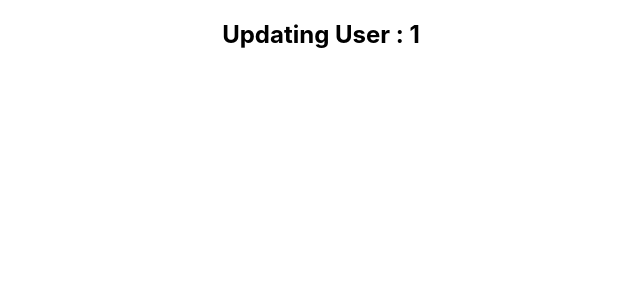
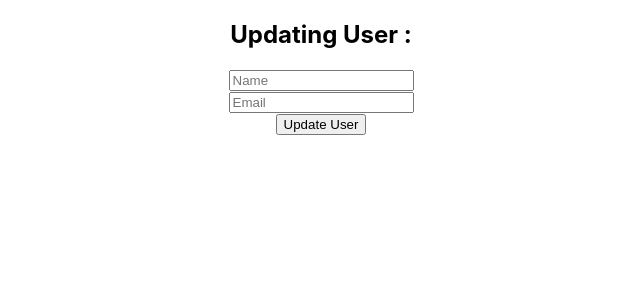
Before and after one commit to rahathossain3/react-node-mongodb-clientSide-m65, a React (Create React App) app: page /update/1 in a window 1280 px wide. Shown: the top 300 px of the page, without its empty margins (319-959 px from the left). Built offline with nearby package versions, Linux system fonts and the light colour scheme; no server answers.

Commit message:
selected data update form client ui to server:

```diff
--- a/src/components/UpdateUser/UpdateUser.js
+++ b/src/components/UpdateUser/UpdateUser.js
@@ -1,13 +1,66 @@
-import React from 'react';
+import React, { useEffect, useState } from 'react';
 import { useParams } from 'react-router-dom';
 
 const UpdateUser = () => {
 
     const { id } = useParams();
 
+    const [user, setUser] = useState({});
+    useEffect(() => {
+        const url = `http://localhost:5000/user/${id}`;
+
+        fetch(url)
+            .then(res => res.json())
+            .then(data => setUser(data));
+
+    }, []);
+
+
+
+
+    const handleUpdateUser = event => {
+        event.preventDefault();
+        const name = event.target.name.value;
+        const email = event.target.email.value;
+
+        const updateUser = { name, email };
+
+        // Update data to the server
+
+        const url = `http://localhost:5000/user/${id}`;
+        fetch(url, {
+            method: 'PUT',
+            headers: {
+                'content-type': 'application/json'
+            },
+            body: JSON.stringify(updateUser)
+        })
+            //after fetch
+            .then(res => res.json())
+            .then(data => {
+                console.log('success', data);
+                //successfully data send to server
+                alert('users added successfully!!!');
+                event.target.reset();
+            })
+
+    }
+
+
+
+
+
     return (
         <div>
-            <h2>Updating User : {id}</h2>
+            <h2>Updating User : {user.name}</h2>
+            <form onSubmit={handleUpdateUser}>
+                <input type="text" name="name" placeholder='Name' required />
+                <br />
+                <input type="email" name="email" placeholder='Email' required />
+                <br />
+                <input type="submit" value='Update User' />
+
+            </form>
         </div>
     );
 };
```
